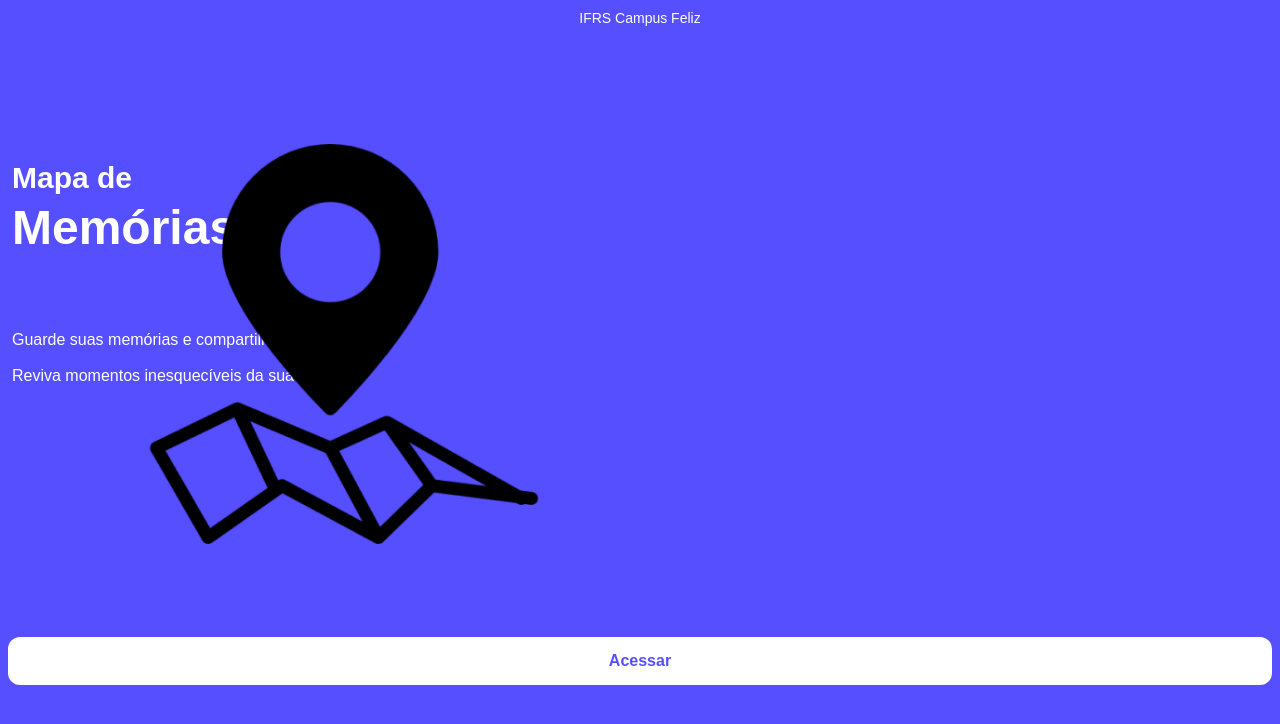
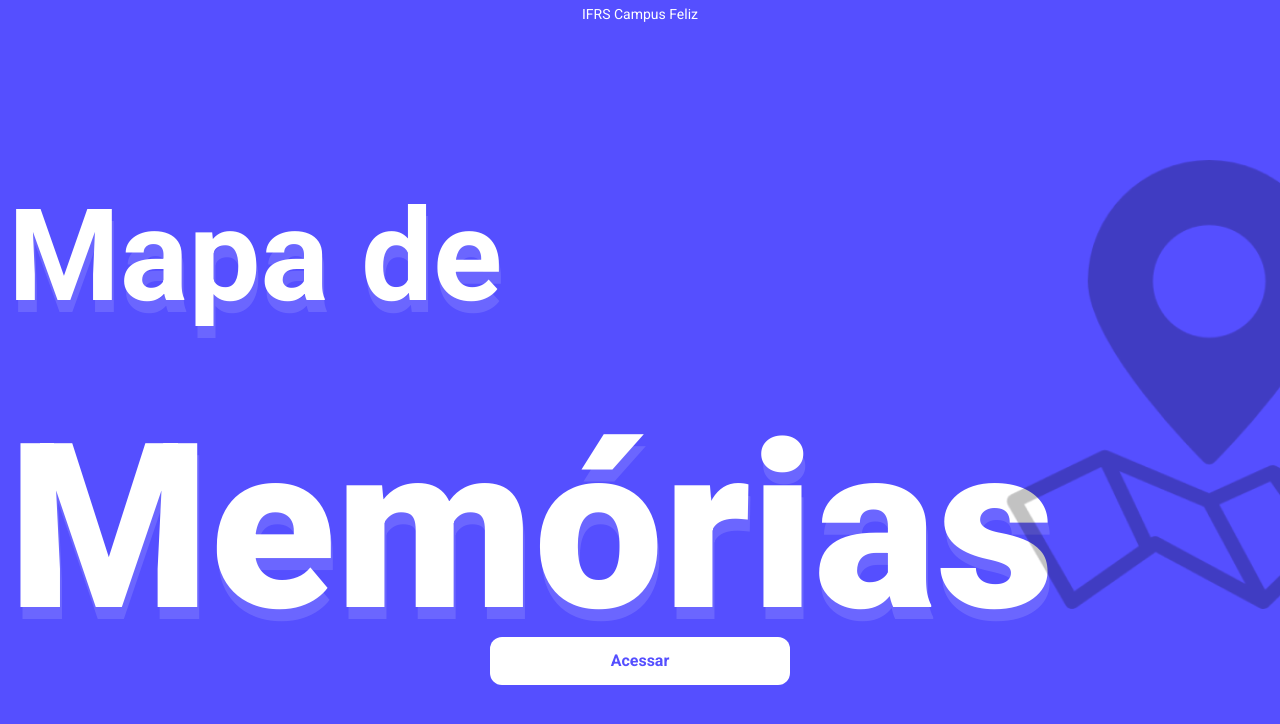
Before and after one commit to mapmemory/mapmemoryweb, a Next.js app: page /about in a window 1280 px wide. Shown: the top 724 px of the page. Built offline with nearby package versions, Linux system fonts and the light colour scheme.

Commit message:
About page

```diff
--- a/src/app/about/page.tsx
+++ b/src/app/about/page.tsx
@@ -1,22 +1,42 @@
 "use client";
 
+import { useRouter } from "next/navigation";
 import Image from "next/image";
 import heroImage from "@/img/CoverHeroImage.png";
 
 export default function About() {
+  const router = useRouter();
+
+  const handleAccess = () => {
+    const oneWeekLast = 7 * 24 * 3600;
+    document.cookie = `sawAbout=true; path=/; max-age=${oneWeekLast}`;
+    router.push("/");
+  }
+
   return (
-    <div className="bg-[#554FFF] w-full h-screen">
+    <div className="bg-[#554FFF] w-full h-screen overflow-hidden">
+
+      <Image
+        className="absolute right-0 top-[20%] w-[280px] z-[1] opacity-60 select-none"
+        src={heroImage}
+        alt="heroImage"
+        width={400}
+        priority={true}
+        quality={50}
+      />
+
       {/* Header label */}
-      <div className="h-[calc(100vh/5)] w-full py-2 flex items-start justify-center">
+      <div className="h-[calc(100vh/5)] w-full py-1 flex items-start justify-center">
         <span className="text-white text-sm">IFRS Campus Feliz</span>
       </div>
-      <main className="h-[calc(100vh/3)] w-full text-white px-3">
+
+      <main className="h-[calc(100vh/3)] w-full text-white px-2 z-50">
         <div>
-          <h2 className="text-3xl font-black">Mapa de</h2>
-          <h1 className="pt-2 pb-5 text-5xl font-black">Memórias</h1>
+          <h2 id="tt2-abt" className="text-[10vw] font-bold">Mapa de</h2>
+          <h1 id="tt1-abt" className="text-[18vw] pt-1 font-black">Memórias</h1>
         </div>
 
-        <div className="w-[80%] flex flex-col gap-3 pt-[7vh]">
+        <div className="w-[80%] flex flex-col gap-3 lg:hidden">
           <span className="">
             Guarde suas memórias e compartilhe histórias
           </span>
@@ -26,19 +46,12 @@ export default function About() {
           </span>
         </div>
       </main>
+
       <div className="h-[calc(100vh/3)] flex items-end justify-center pb-2 px-2">
-        <button className="bg-white w-full py-3 rounded-xl text-[#554FFF] font-bold">
+        <button onClick={handleAccess} className="bg-white w-full py-3 rounded-xl text-[#554FFF] font-bold max-w-[300px]">
           Acessar
         </button>
       </div>
-
-
-      <Image
-        className="absolute top-36 left-36 overflow-hidden"
-        src={heroImage}
-        alt="heroImage"
-        width={400}
-      />
     </div>
   );
 }
--- a/src/app/globals.css
+++ b/src/app/globals.css
@@ -9,10 +9,12 @@
 body {
   color: var(--foreground);
   background: var(--background);
-  font-family: Arial, Helvetica, sans-serif;
 }
 @layer utilities {
   .text-balance {
     text-wrap: balance;
   }
 }
+#tt1-abt, #tt2-abt {
+  text-shadow: 2px 12px #ffffff22;
+}
--- a/src/app/layout.tsx
+++ b/src/app/layout.tsx
@@ -1,5 +1,14 @@
 import type { Metadata } from "next";
 import "./globals.css";
+
+import { Roboto } from "next/font/google"
+
+const roboto = Roboto({
+  weight: ['300', '400', '700', '900'],
+  style: ['normal', 'italic'],
+  subsets: ['latin', 'latin-ext'],
+  display: 'swap',
+})
 
 export const metadata: Metadata = {
   title: "Mapa de Memórias",
@@ -12,7 +21,7 @@ export default function RootLayout({
   children: React.ReactNode;
 }>) {
   return (
-    <html lang="pt-BR">
+    <html lang="pt-BR" className={roboto.className}>
       <body
         className={`antialiased`}
       >
--- a/src/components/Map.tsx
+++ b/src/components/Map.tsx
@@ -13,7 +13,7 @@ interface MapProps {
 }
 
 const defaults = {
-  zoom: 9,
+  zoom: 10,
 }
 
 const MapWithEvents = () => {
```
Also changed, not shown: src/img/CoverHeroImage.png.
